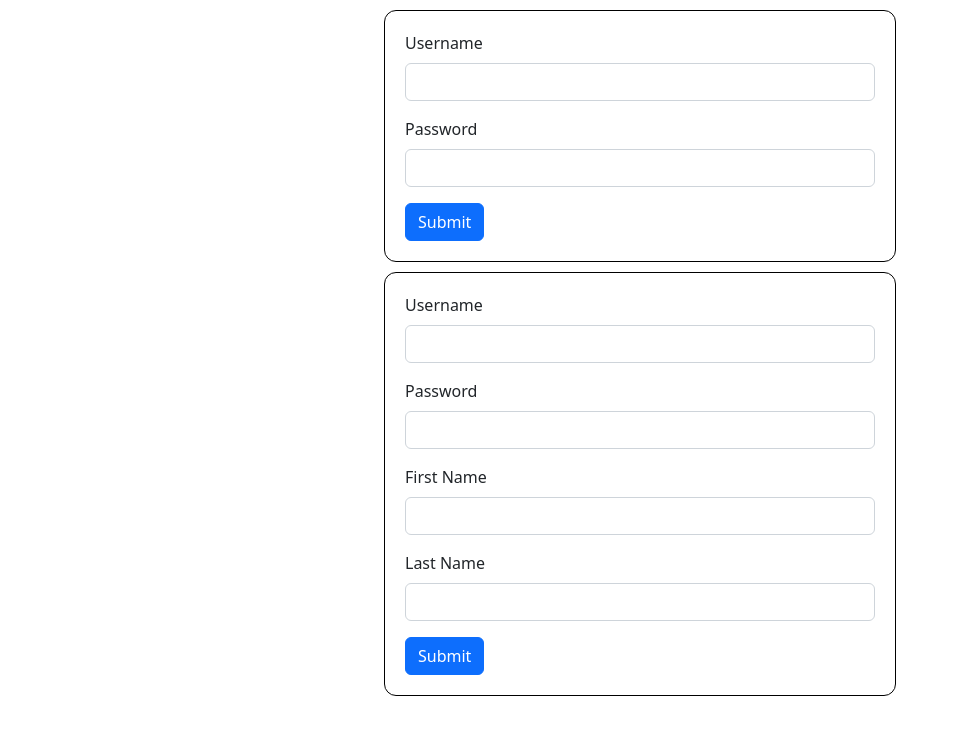
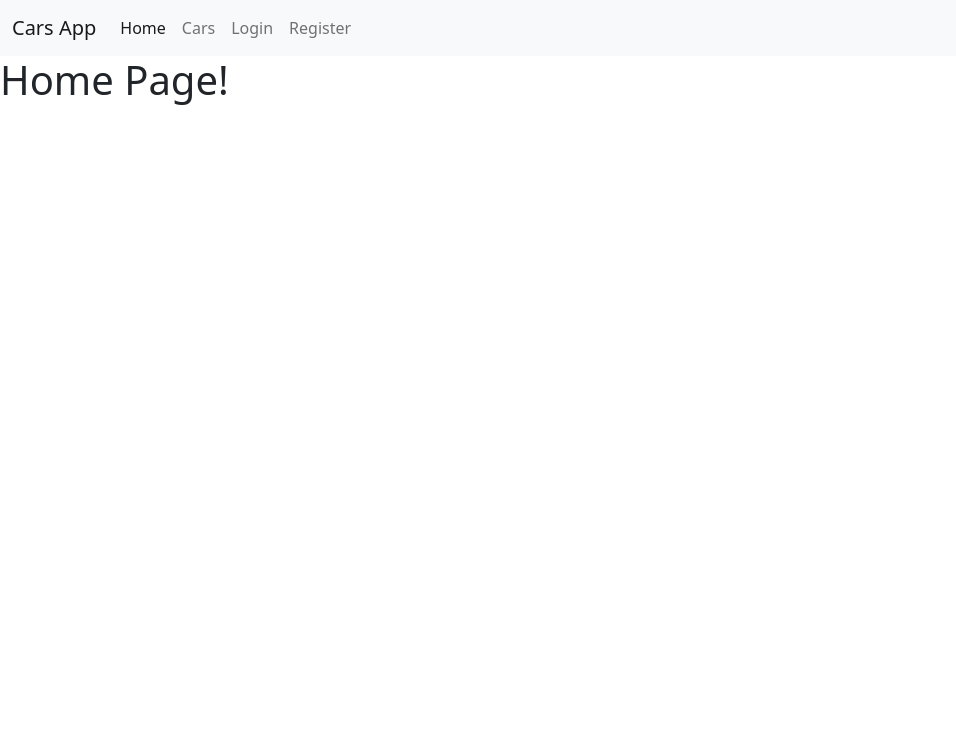
Before and after one commit to hristoz2020/cars, a React (Create React App) app: page / in a window 1280 px wide. Shown: the top 734 px of the page, without its empty margins (0-956 px from the left). Built offline with nearby package versions, Linux system fonts and the light colour scheme.

Commit message:
add navbar

```diff
--- a/public/styles/index.css
+++ b/public/styles/index.css
@@ -7,7 +7,15 @@
 .register-form {
     width: 40%;
     border: 1px solid black;
-    margin: 10px auto;
+    margin: 100px auto;
     padding: 20px;
     border-radius: 12px;
 }
+
+.loading-spiner {
+    padding: 200px 0px;
+}
+
+.loading-spiner>div {
+    padding: 22px;
+}
--- a/src/App.js
+++ b/src/App.js
@@ -1,11 +1,25 @@
+import { useState } from "react";
+import { Routes, Route } from "react-router-dom";
+
+import Navigation from "./components/Navigation/Navigation";
+import Home from "./components/Pages/Home/Home";
+import Cars from "./components/Pages/Cars/Cars";
 import Login from "./components/Pages/Login/Login";
-import Regiseter from "./components/Pages/Register/Register";
+import Register from "./components/Pages/Register/Register";
 
 function App() {
+    const [token,setToken] = useState(localStorage.getItem('token') ?? null);
+
 	return (
 		<div className="cars">
-            <Login />
-            <Regiseter />
+            <Navigation token={token} setToken={setToken} />
+
+            <Routes>
+                <Route path="/" element={<Home />} />
+                <Route path="/cars" element={<Cars />} />
+                <Route path="/login" element={<Login setToken={setToken} />} />
+                <Route path="/register" element={<Register />} />
+            </Routes>
 		</div>
 	);
 }
--- a/src/components/Loading/Loading.js
+++ b/src/components/Loading/Loading.js
@@ -1,6 +1,6 @@
 const Loading = () => {
 	return (
-		<div className="d-flex justify-content-center">
+		<div className="d-flex justify-content-center loading-spiner">
 			<div className="spinner-border" role="status">
 				<span className="visually-hidden">Loading...</span>
 			</div>
--- /dev/null
+++ b/src/components/Navigation/Navigation.js
@@ -0,0 +1,59 @@
+import { Link, useNavigate } from "react-router-dom";
+
+const Navigation = ({ token, setToken }) => {
+    const navigate = useNavigate();
+
+	const loginAndRegister = (
+		<>
+			<Link className="nav-link" to="/login">
+				Login
+			</Link>
+			<Link className="nav-link" to="/register">
+				Register
+			</Link>
+		</>
+	);
+
+	const logout = (
+		<button
+			onClick={() => {
+				setToken("");
+                localStorage.clear();
+                navigate('/login');
+			}}
+		>
+			Logout
+		</button>
+	);
+
+	return (
+		<nav className="navbar navbar-expand-lg navbar-light bg-light">
+			<div className="container-fluid">
+				<Link className="navbar-brand" to="/">
+					Cars App
+				</Link>
+
+				<div
+					className="collapse navbar-collapse"
+					id="navbarNavAltMarkup"
+				>
+					<div className="navbar-nav">
+						<Link
+							className="nav-link active"
+							aria-current="page"
+							to="/"
+						>
+							Home
+						</Link>
+						<Link className="nav-link" to="/cars">
+							Cars
+						</Link>
+						{token ? logout : loginAndRegister}
+					</div>
+				</div>
+			</div>
+		</nav>
+	);
+};
+
+export default Navigation;
--- /dev/null
+++ b/src/components/Pages/Cars/Cars.js
@@ -0,0 +1,9 @@
+
+const Cars = () => {
+
+    return(
+        <h1>Cars Page!</h1>
+    );
+};
+
+export default Cars;
--- /dev/null
+++ b/src/components/Pages/Home/Home.js
@@ -0,0 +1,9 @@
+
+const Home = () => {
+
+    return(
+        <h1>Home Page!</h1>
+    );
+};
+
+export default Home;
--- a/src/components/Pages/Login/Login.js
+++ b/src/components/Pages/Login/Login.js
@@ -1,29 +1,37 @@
 import { useNavigate } from "react-router-dom";
 import { useState } from "react";
 
+import Loading from "../../Loading/Loading";
 import * as userAuth from "../../../services/userAuth";
 
-const Login = () => {
+const Login = ({ token, setToken }) => {
 	const navigate = useNavigate();
-	const [usernameInput, setUsernameInput] = useState("");
-	const [passwordInput, setPasswordInput] = useState("");
+	const [usernameInput, setUsernameInput] = useState("hristoz123");
+	const [passwordInput, setPasswordInput] = useState("123456");
+
+	const [loading, setLoading] = useState(false);
+	const [error, setError] = useState('');
 
 	const loginHandler = (e) => {
 		e.preventDefault();
 		setUsernameInput("");
 		setPasswordInput("");
 
-		userAuth.loginUser(usernameInput, passwordInput)
-            .then(res => {
+		userAuth
+			.loginUser(usernameInput, passwordInput)
+			.then((res) => {
+				setToken(res.jwtToken);
 				localStorage.setItem("token", res.jwtToken);
-                navigate('/');
+				navigate("/");
 			})
 			.catch((err) => {
 				console.log(err);
 			});
 	};
 
-    return (
+	return loading ? (
+		<Loading />
+	) : (
 		<form className="login-form" method="POST">
 			<div className="mb-3">
 				<label htmlFor="exampleInput" className="form-label">
@@ -54,7 +62,14 @@ const Login = () => {
 				/>
 			</div>
 
-			<button type="submit" className="btn btn-primary" onClick={(e) => {loginHandler(e)}}>
+			<button
+				type="submit"
+				className="btn btn-primary"
+				onClick={(e) => {
+					setLoading(true)
+					loginHandler(e);
+				}}
+			>
 				Submit
 			</button>
 		</form>
--- a/src/components/Pages/Register/Register.js
+++ b/src/components/Pages/Register/Register.js
@@ -1,6 +1,7 @@
 import { useState } from "react";
 import { useNavigate } from "react-router-dom";
 
+import Loading from "../../Loading/Loading";
 import * as userAuth from "../../../services/userAuth";
 
 const Regiseter = () => {
```
Lines whose indentation alone changed are shown as unchanged.
